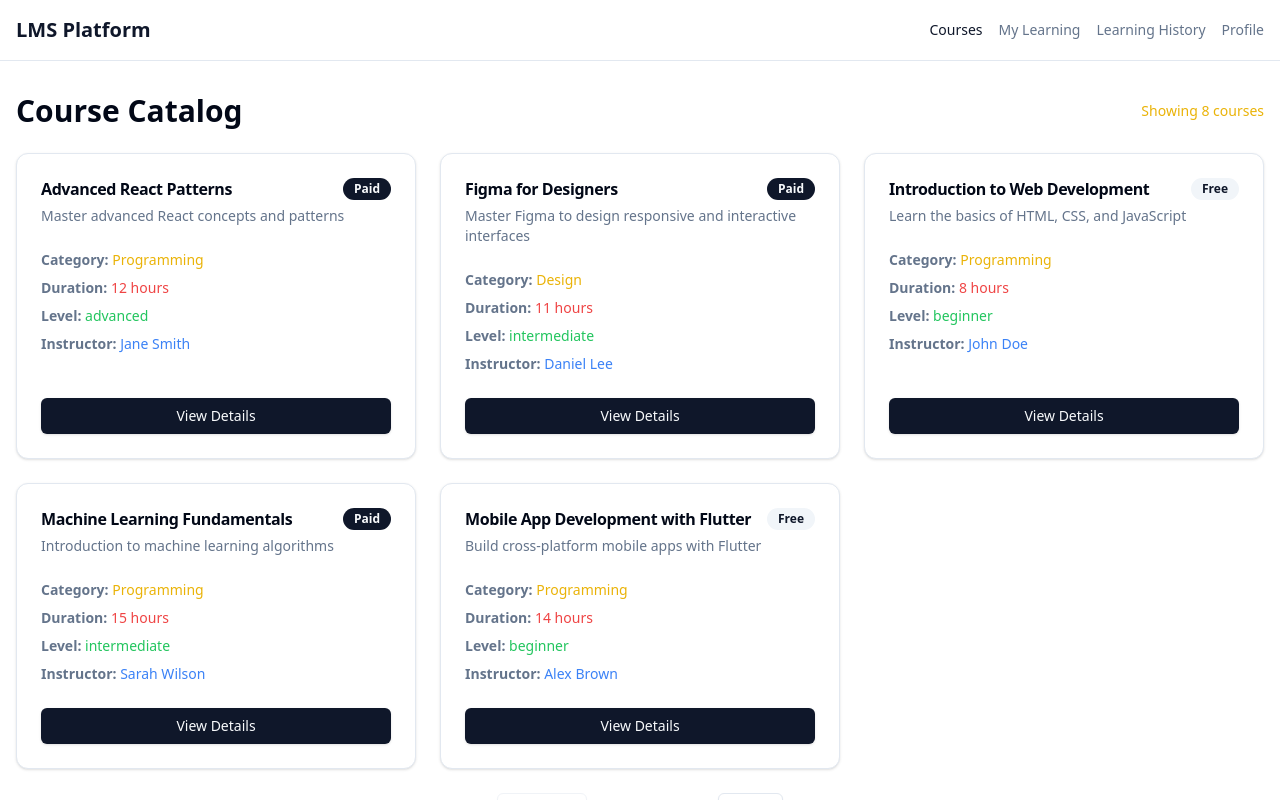
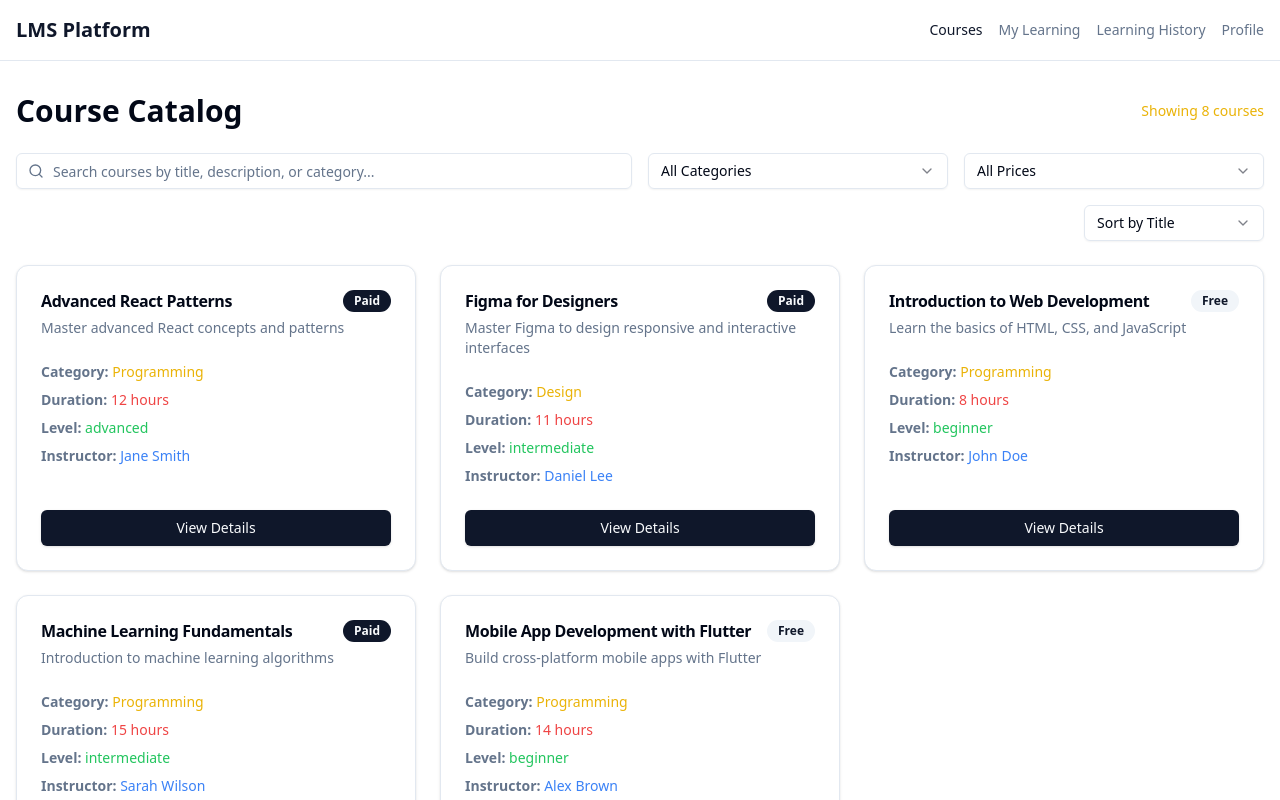
Before and after one commit to sumoncse19/simple-lms, a React (Vite) app: page / in a window 1280 px wide. Shown: the top 800 px of the page. Built offline with nearby package versions, Linux system fonts and the light colour scheme.

Commit message:
fix search issue

```diff
--- a/src/pages/CourseCatalog.tsx
+++ b/src/pages/CourseCatalog.tsx
@@ -37,7 +37,7 @@ const CourseCatalog = () => {
   const [isSearching, setIsSearching] = useState(false);
   const [error, setError] = useState<string | null>(null);
   const [categories, setCategories] = useState<string[]>([]);
-  const [isShowCourseFilter, setIsShowCourseFilter] = useState(false);
+  const [isShowCourseFilter, setIsShowCourseFilter] = useState(true);
 
   const debouncedSearch = useCallback(() => {
     const timer = setTimeout(() => {
```
